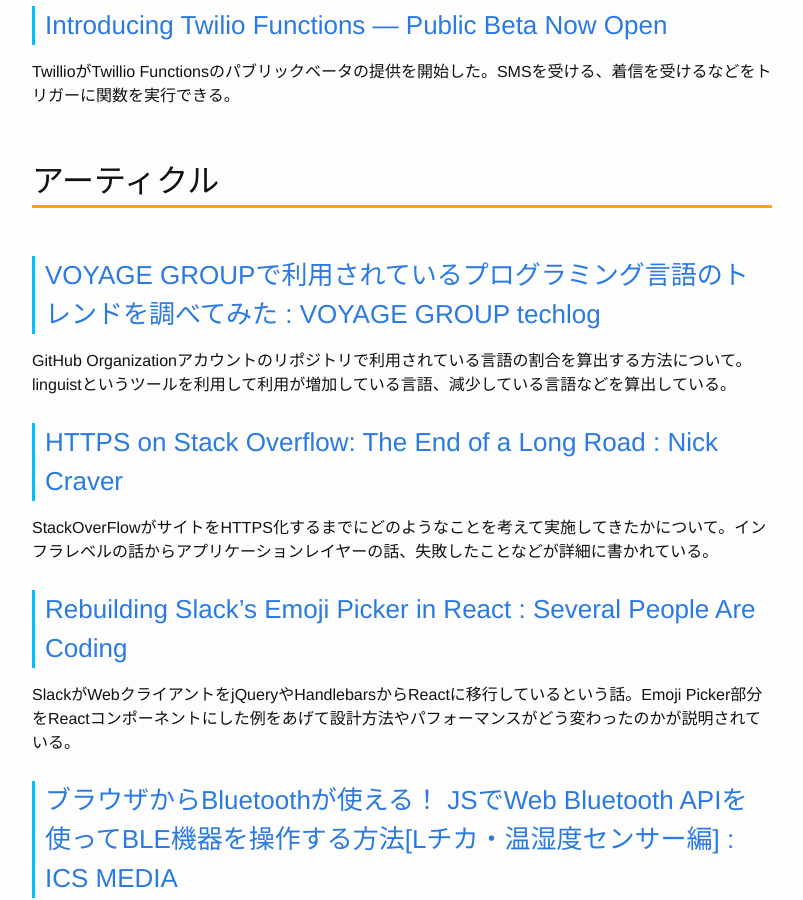
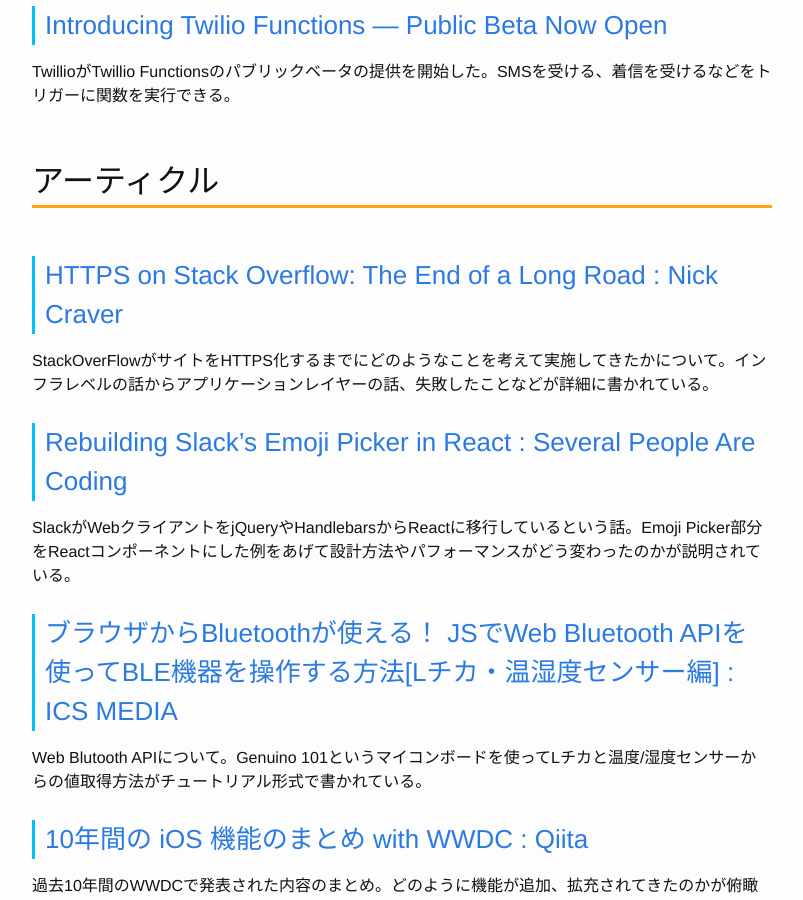
Before and after one commit to Gather-Tech/Gather-Tech.github.io, a Jekyll site: the page built from _posts/2017/2017-05-29-Gather48.md, in a window 1280 px wide and 900 px high, scrolled down 2149 px. Shown: the whole window, without its empty margins (238-1041 px from the left). Built offline with Jekyll 4.4.1, drawn with Linux system fonts in a browser that asks for light colours.

Commit message:
Reduced a article

```diff
--- a/_posts/2017/2017-05-29-Gather48.md
+++ b/_posts/2017/2017-05-29-Gather48.md
@@ -49,10 +49,6 @@
 TwillioがTwillio Functionsのパブリックベータの提供を開始した。SMSを受ける、着信を受けるなどをトリガーに関数を実行できる。
 
 ## アーティクル
-
-### [VOYAGE GROUPで利用されているプログラミング言語のトレンドを調べてみた : VOYAGE GROUP techlog](http://techlog.voyagegroup.com/entry/2017/05/22/110000)
-
-GitHub Organizationアカウントのリポジトリで利用されている言語の割合を算出する方法について。linguistというツールを利用して利用が増加している言語、減少している言語などを算出している。
 
 ### [HTTPS on Stack Overflow: The End of a Long Road : Nick Craver](https://nickcraver.com/blog/2017/05/22/https-on-stack-overflow/)
 
```
